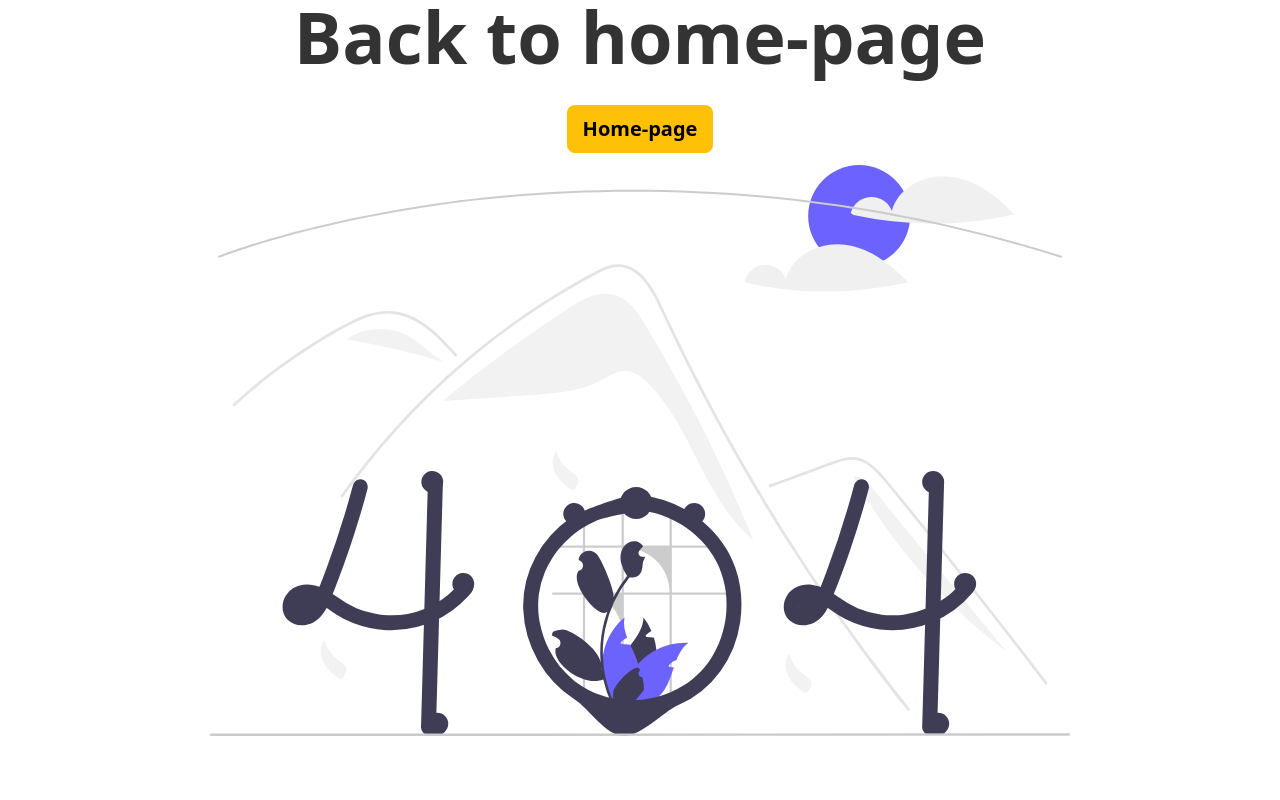
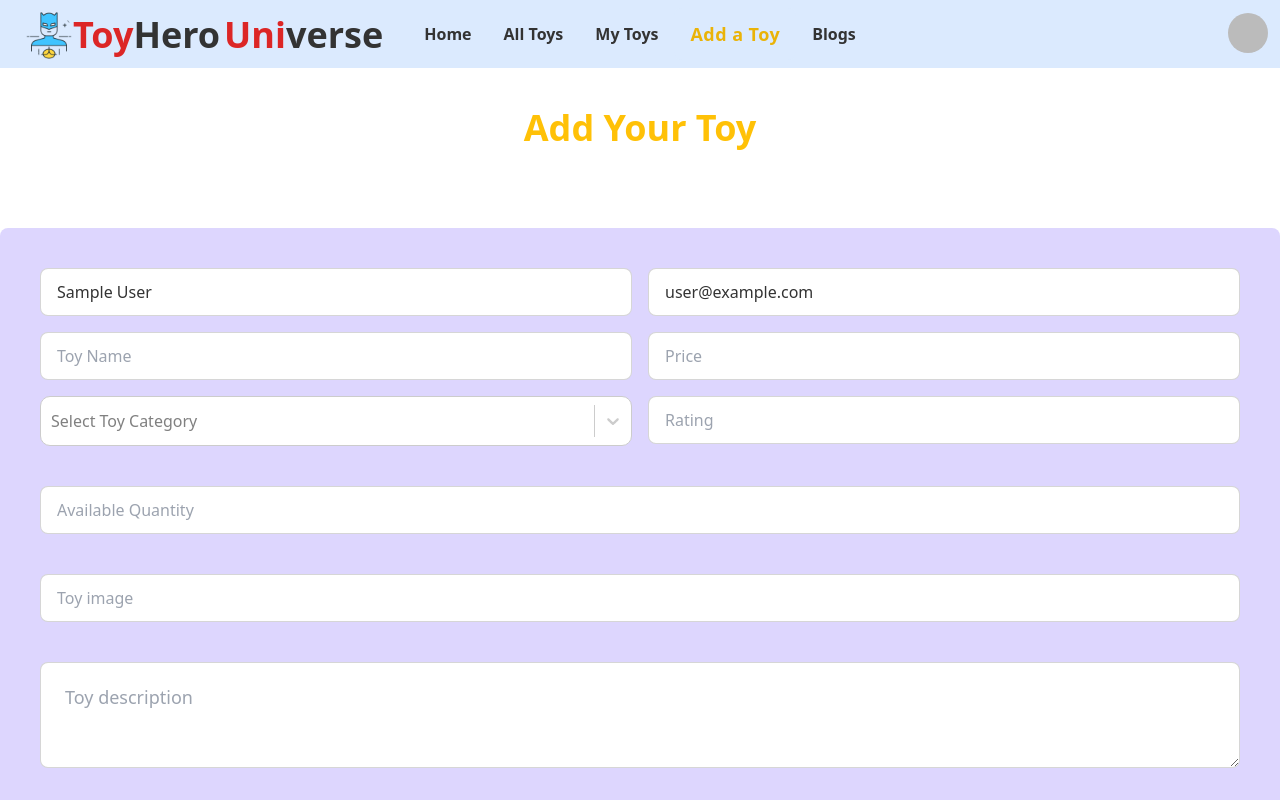
Before and after one commit to fahimshariar28/toy-hero-universe, a React (Vite) app in the folder client/: page /addtoy in a window 1280 px wide. Shown: the top 800 px of the page. Built offline with nearby package versions, Linux system fonts and the light colour scheme; no server answers; sample sign-in values are in the browser's storage.

Commit message:
Add toys page added

```diff
--- /dev/null
+++ b/client/src/pages/addToy/AddToy.jsx
@@ -0,0 +1,202 @@
+import { useContext, useState } from "react";
+import { AuthContext } from "../../provider/AuthProvider";
+import Swal from "sweetalert2";
+import Select from "react-select";
+import useTitle from "../../hooks/useTitle";
+
+const AddToy = () => {
+  const { user } = useContext(AuthContext);
+
+  useTitle("Add Toy");
+
+  //select option
+  const options = [
+    { value: "Anime", label: "Anime" },
+    { value: "Marvel", label: "Marvel" },
+    { value: "Star wars", label: "Star wars" },
+    { value: "DC", label: "DC" },
+    { value: "Transformers", label: "Transformers" },
+  ];
+  const customStyles = {
+    control: (provided) => ({
+      ...provided,
+      height: "50px",
+      borderRadius: "10px",
+    }),
+  };
+
+  const [selectedOption, setSelectedOption] = useState(null);
+
+  const handleSelectChange = (selectedOption) => {
+    setSelectedOption(selectedOption);
+    // console.log('Selected option:', selectedOption);
+  };
+
+  //Add toy
+  const handleAddToy = (e) => {
+    e.preventDefault();
+
+    const from = e.target;
+    const sellerName = from.sellerName.value;
+    const toyName = from.toyName.value;
+    const price = from.price.value;
+    const email = user?.email;
+    const rating = from.rating.value;
+    const toyImg = from.toyImg.value;
+    const Quantity = from.Quantity.value;
+    const description = from.description.value;
+    const toyCategory = selectedOption?.value;
+
+    if (!toyCategory) {
+      return Swal.fire({
+        icon: "error",
+        title: "Oops...",
+        text: "Please fill  the toy category field!",
+      });
+    }
+
+    if (!price) {
+      return Swal.fire({
+        icon: "error",
+        title: "Oops...",
+        text: "Please fill  the price field!",
+      });
+    }
+
+    const order = {
+      sellerName,
+      toyName,
+      toyImg,
+      price,
+      email,
+      description,
+      rating,
+      toyCategory,
+      Quantity,
+    };
+
+    console.log(order);
+
+    fetch("http://localhost:5000/addToy", {
+      method: "POST",
+      headers: { "Content-Type": "application/json" },
+      body: JSON.stringify(order),
+    })
+      .then((res) => res.json())
+      .then((data) => {
+        if (data.insertedId) {
+          Swal.fire({
+            position: "center",
+            icon: "success",
+            title: "Toy created Successfully",
+            showConfirmButton: false,
+            timer: 1500,
+          });
+        }
+      });
+  };
+
+  return (
+    <>
+      <h2 className="text-4xl text-[#FFC107] text-center font-bold my-10">
+        Add Your Toy
+      </h2>
+      {/* from start  */}
+
+      <div className="  rounded-lg bg-violet-200 my-20">
+        <form onSubmit={handleAddToy} className="p-5">
+          <div className=" grid grid-cols-1 md:grid-cols-2 gap-4 p-5">
+            <div className="form-control">
+              <input
+                type="text"
+                name="sellerName"
+                defaultValue={user.displayName}
+                placeholder="Seller Name"
+                className="input input-bordered"
+              />
+            </div>
+            <div className="form-control">
+              <input
+                type="text"
+                name="email"
+                defaultValue={user?.email}
+                placeholder="Your Email"
+                className="input input-bordered"
+              />
+            </div>
+
+            <div className="form-control">
+              <input
+                type="text"
+                name="toyName"
+                placeholder="Toy Name"
+                className="input input-bordered"
+              />
+            </div>
+
+            <div className="form-control">
+              <input
+                type="number"
+                name="price"
+                placeholder="Price"
+                className="input input-bordered"
+              />
+            </div>
+
+            <div className="form-control">
+              <Select
+                value={selectedOption}
+                onChange={handleSelectChange}
+                options={options}
+                placeholder="Select Toy Category"
+                styles={customStyles}
+              />
+            </div>
+
+            <div className="form-control">
+              <input
+                type="text"
+                name="rating"
+                placeholder="Rating"
+                className="input input-bordered"
+              />
+            </div>
+          </div>
+
+          <div className="form-control p-5">
+            <input
+              type="number"
+              name="Quantity"
+              placeholder="Available Quantity"
+              className="input input-bordered"
+            />
+          </div>
+
+          <div className="form-control p-5">
+            <input
+              type="text"
+              name="toyImg"
+              placeholder="Toy image"
+              className="input input-bordered"
+            />
+          </div>
+
+          <div className="form-control p-5 ">
+            <textarea
+              name="description"
+              placeholder="Toy description"
+              className="textarea textarea-bordered textarea-lg w-full "
+            ></textarea>
+          </div>
+          <div className="form-control mt-6 p-5">
+            <input type="submit" className="btn btn-main" value="Add Toy" />
+          </div>
+        </form>
+      </div>
+
+      {/* from end  */}
+    </>
+  );
+};
+
+export default AddToy;
--- a/client/src/routes/MainRoutes.jsx
+++ b/client/src/routes/MainRoutes.jsx
@@ -7,6 +7,7 @@ import ErrorPage from "../pages/ErrorPage/ErrorPage";
 import AllToy from "../pages/AllToy/AllToy";
 import PrivateRoute from "./PrivateRoute";
 import ToyDetails from "../pages/ToyDetails/ToyDetails";
+import AddToy from "./../pages/addToy/AddToy";
 
 const router = createBrowserRouter([
   {
@@ -38,6 +39,14 @@ const router = createBrowserRouter([
           </PrivateRoute>
         ),
       },
+      {
+        path: "/addtoy",
+        element: (
+          <PrivateRoute>
+            <AddToy></AddToy>
+          </PrivateRoute>
+        ),
+      },
     ],
   },
 ]);
```
